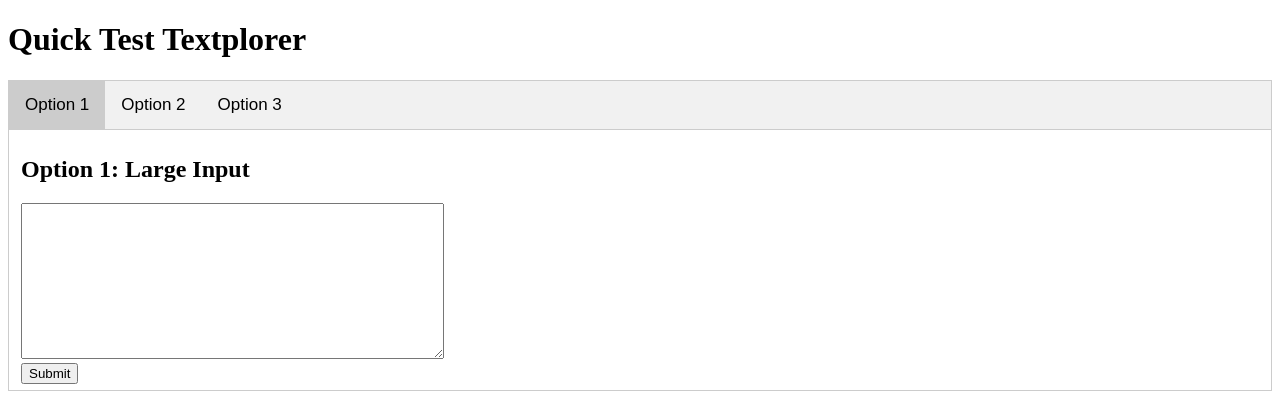
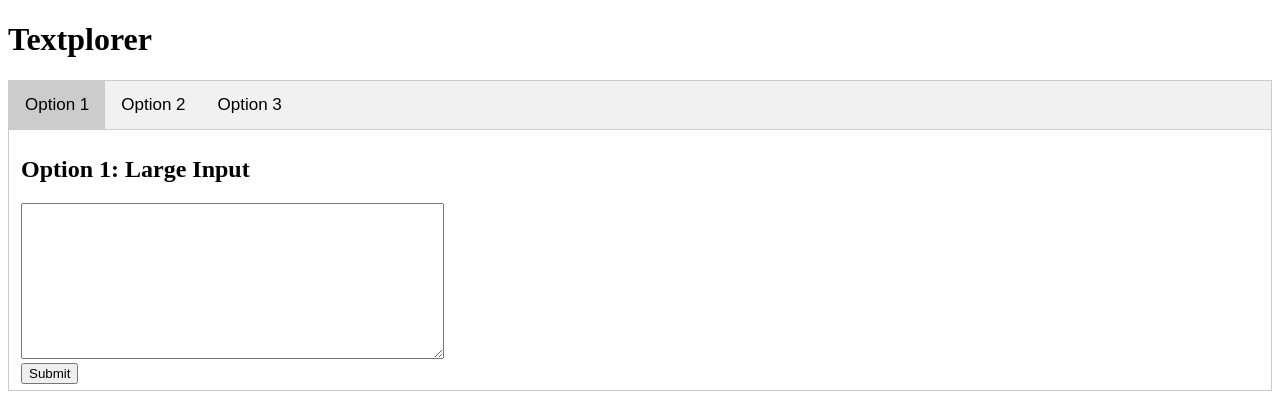
Before and after one commit to Mosh333/textplorer_csca5028_final_project, a Flask app: page / in a window 1280 px wide. Shown: the top 420 px of the page. Run offline with Flask 3, Linux system fonts and the light colour scheme; parts of the project's set-up code (start-up, migrations or seed data) failed here and were passed over.

Commit message:
Reverting back minor change on index.html, learned that it takes a minute for the github action changes to propagate but it works 🎉🙌

```diff
--- a/src/templates/index.html
+++ b/src/templates/index.html
@@ -46,7 +46,7 @@
     </style>
 </head>
 <body>
-<h1>Quick Test Textplorer</h1>
+<h1>Textplorer</h1>
 
 <!-- Tab links -->
 <div class="tab">
```
